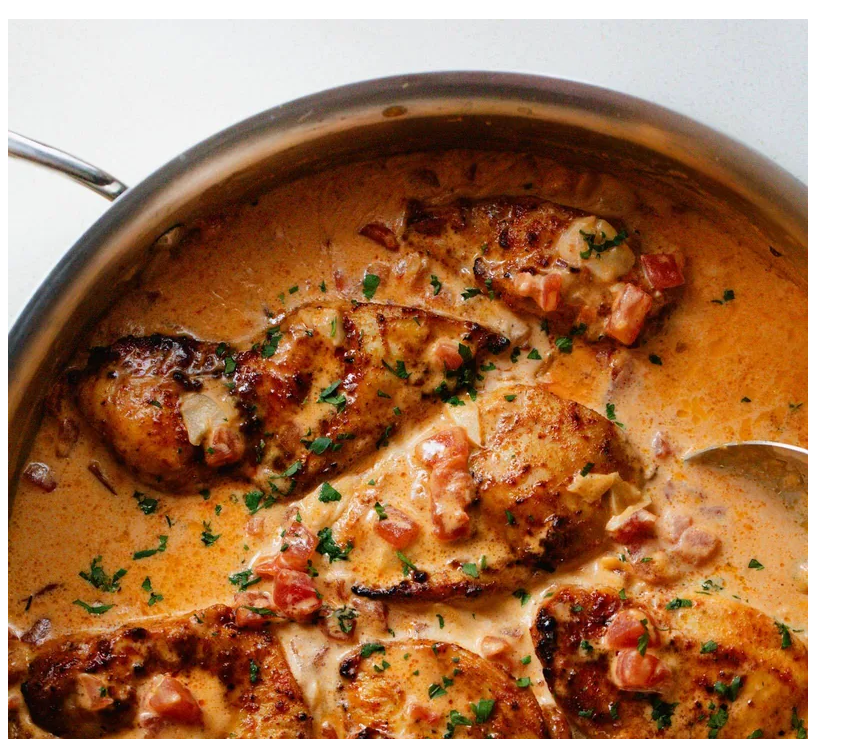
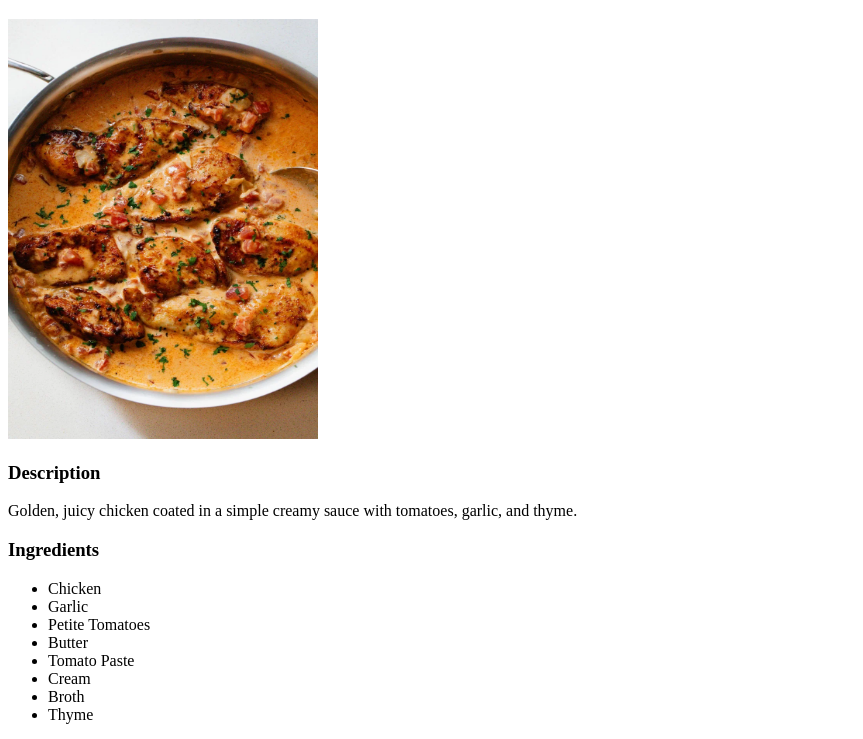
Before and after one commit to ansariaspak7788-hub/odin-recipes, a plain HTML site: page recipes/chicken.html in a window 1280 px wide. Shown: the part 61-800 px from the top of the page, without its empty margins (0-863 px from the left). Drawn offline with Linux system fonts and the light colour scheme.

Commit message:
Adjusted Image Size
Change Image Size to make it look at single sight and more atrracting

```diff
--- a/recipes/chicken.html
+++ b/recipes/chicken.html
@@ -8,7 +8,7 @@
 <body>
     <h1>Chicken</h1>
 
-    <img src="../images/chicken.webp" alt="A beautiful chicken placed in pan">
+    <img src="../images/chicken.webp" alt="A beautiful chicken placed in pan" height="420" width="310">
 
     <h3>Description</h3>
     <p>Golden, juicy chicken coated in a simple creamy sauce with tomatoes, garlic, and thyme.</p>
```
